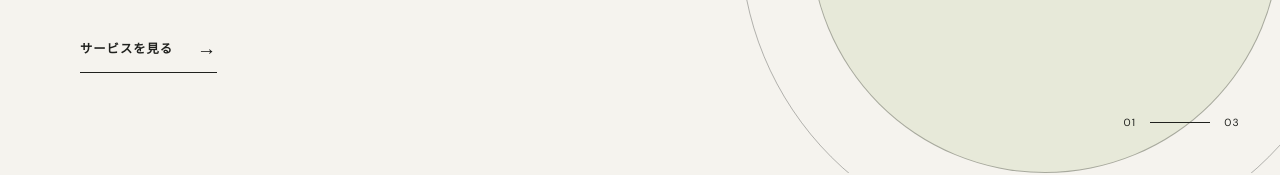
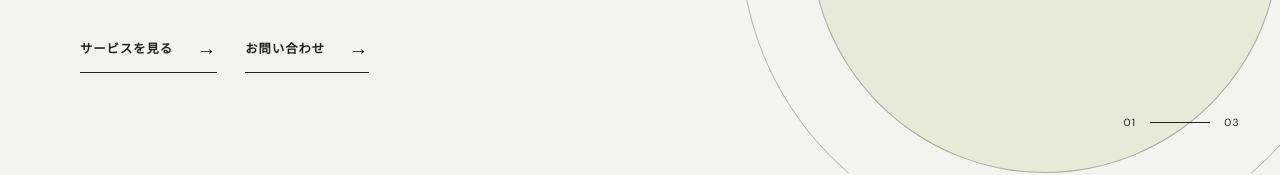
Before and after one commit to financeishidaplanning-dotcom/github-practice, a plain HTML site: page index.html in a window 1280 px wide. Shown: the part 547-722 px from the top of the page. Drawn offline with Linux system fonts and the light colour scheme.

Commit message:
お問い合わせ導線を追加

```diff
--- a/index.html
+++ b/index.html
@@ -28,7 +28,10 @@
         <p class="eyebrow">ISHIDA PLANNING / BUSINESS DESIGN</p>
         <h1 id="hero-title">Design for<br><em>Business.</em></h1>
         <p class="hero-lead">まだ見えていない価値を見つけ、<br class="mobile-break">未来につながる仕組みをデザインします。</p>
-        <a class="text-link" href="#services">サービスを見る <span aria-hidden="true">→</span></a>
+        <div class="hero-links">
+          <a class="text-link" href="#services">サービスを見る <span aria-hidden="true">→</span></a>
+          <a class="text-link" href="#contact">お問い合わせ <span aria-hidden="true">→</span></a>
+        </div>
       </div>
       <div class="hero-shape hero-shape-one" aria-hidden="true"></div>
       <div class="hero-shape hero-shape-two" aria-hidden="true"></div>
--- a/style.css
+++ b/style.css
@@ -48,6 +48,7 @@ a { color: inherit; text-decoration: none; }
 .hero h1 { max-width: 690px; margin: 36px 0 26px; font-size: clamp(4.4rem, 10vw, 8.8rem); font-weight: 500; letter-spacing: -0.06em; line-height: 0.91; }
 em { font-family: var(--serif); font-weight: 400; }
 .hero-lead { margin: 0 0 35px; font-size: 1.05rem; line-height: 2; }
+.hero-links { display: flex; flex-wrap: wrap; gap: 14px 28px; }
 .text-link, .contact-link { display: inline-flex; align-items: center; gap: 24px; border-bottom: 1px solid var(--ink); padding-bottom: 5px; font-size: 0.77rem; font-weight: 700; letter-spacing: 0.08em; }
 .text-link span, .contact-link span { font-size: 1.2rem; font-weight: 400; }
 .hero-shape { position: absolute; border: 1px solid rgba(32, 37, 31, 0.32); border-radius: 50%; }
```
